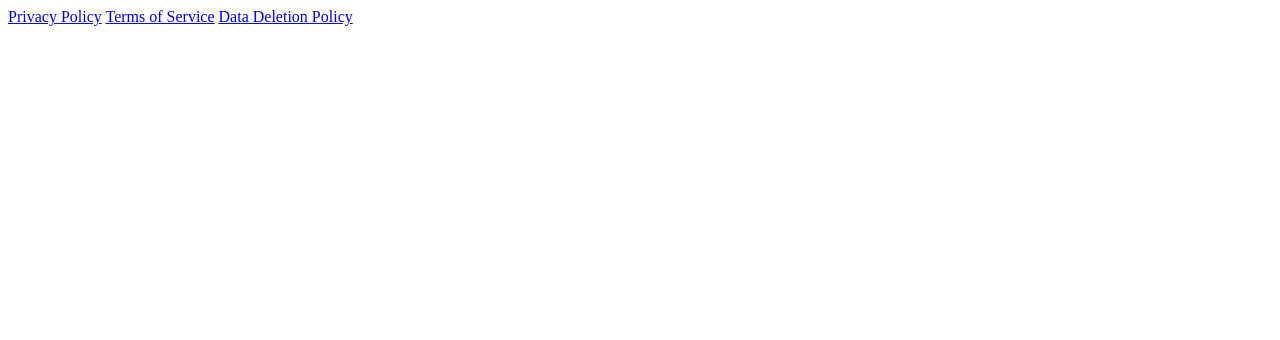
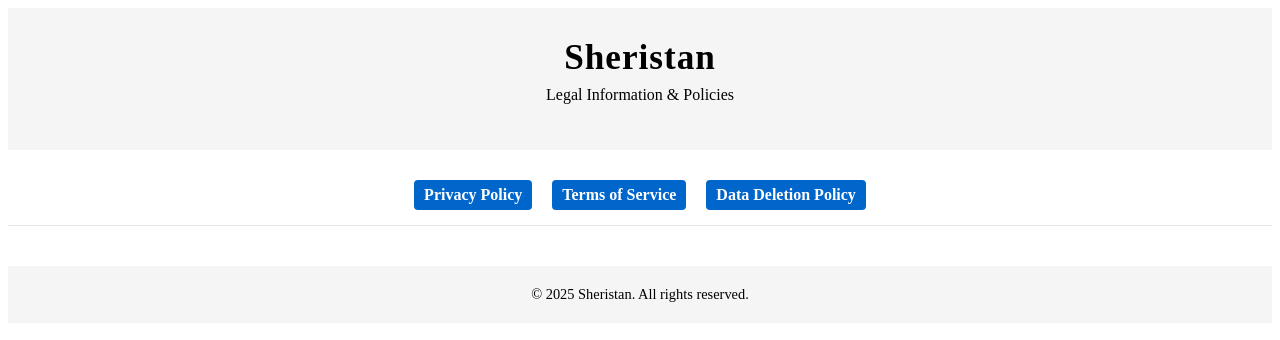
Before and after one commit to sheristan/sheristan-legal, a plain HTML site: page index.html in a window 1280 px wide. Drawn offline with Linux system fonts and the light colour scheme.

Commit message:
Added styling to index

```diff
--- a/index.html
+++ b/index.html
@@ -1,8 +1,35 @@
+<!DOCTYPE html>
+<html lang="en">
+  <head>
+    <meta charset="UTF-8" />
+    <meta name="viewport" content="width=device-width, initial-scale=1.0" />
+    <title>Sheristan</title>
+    <meta name="description" content="Legal Information & Policies" />
     <style>
+      .site-header {
+        background: #EBEBEB80;
+        color: #000;
+        text-align: center;
+        padding: 30px 20px;
+      }
+
+      .site-header h1 {
+        margin: 0;
+        font-size: 2.2rem;
+        letter-spacing: 1px;
+      }
+
+      .site-header p {
+        margin-top: 8px;
+        font-size: 1rem;
+        color: #000000;
+      }
+
       .legal-nav {
         display: flex;
         justify-content: center;
         gap: 20px;
+        margin-top: 30px;
         margin-bottom: 30px;
         padding-bottom: 15px;
         border-bottom: 1px solid #e5e5e5;
@@ -23,9 +50,38 @@
         color: #003366;
       }
 
+      .legal-nav a.active {
+        background-color: #0066cc;
+        color: #ffffff;
+      }
+
+      .site-footer {
+        background: #EBEBEB80;
+        color: #000000;
+        text-align: center;
+        padding: 20px;
+        font-size: 0.9rem;
+        margin-top: 40px;
+      }
+
+      .site-footer p {
+        margin: 0;
+      }
     </style>
- <nav>
-    <a href="./index.html">Privacy Policy</a>
-    <a href="./terms.html">Terms of Service</a>
-    <a href="./deletion.html">Data Deletion Policy</a>
+  </head>
+  <body>
+    <header class="site-header">
+      <h1>Sheristan</h1>
+      <p>Legal Information & Policies</p>
+    </header>
+
+    <nav class="legal-nav">
+      <a href="./privacy.html" class="active">Privacy Policy</a>
+      <a href="./terms.html" class="active">Terms of Service</a>
+      <a href="./deletion.html" class="active">Data Deletion Policy</a>
     </nav>
+    <footer class="site-footer">
+      <p>© 2025 Sheristan. All rights reserved.</p>
+    </footer>
+  </body>
+</html>
```
Lines whose indentation alone changed are shown as unchanged.
